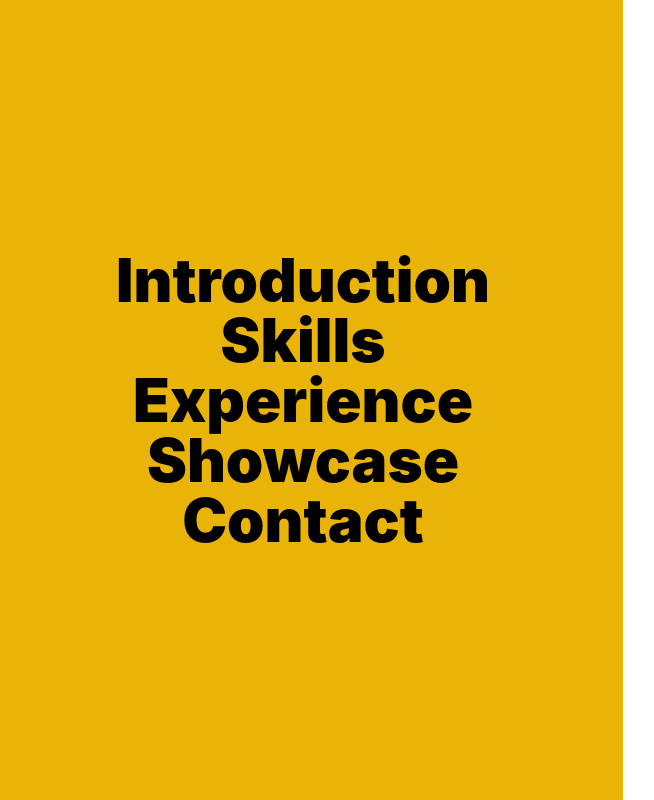
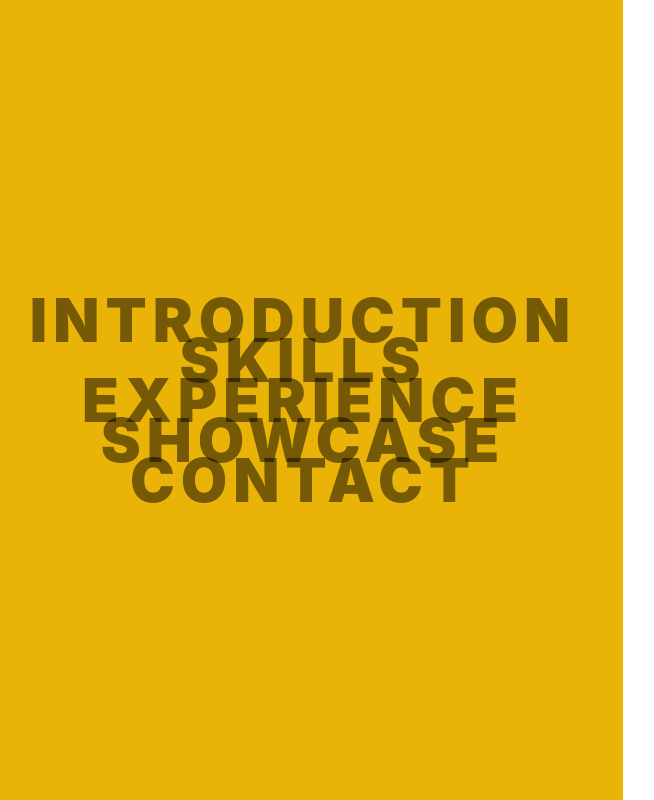
Before and after one commit to awaisanwar544/portfolio-v2, a Next.js app: page / in a window 1280 px wide. Shown: the whole page, without its empty margins (17-671 px from the left). Built offline with nearby package versions, Linux system fonts and the light colour scheme.

Commit message:
Add styling to navigation

```diff
--- /dev/null
+++ b/components/Navigation.tsx
@@ -0,0 +1,40 @@
+import Head from 'next/head'
+import Link from 'next/link'
+
+const Navigation = () => {
+  return (
+    <div>
+      <nav className="w-1/2 h-screen">
+        <ul className="bg-yellow-500 flex flex-col justify-center items-center w-100 h-screen text-6xl font-black tracking-widest uppercase -space-y-5">
+        <li className="text-black text-opacity-50 hover:text-white hover:text-opacity-80 hover:scale-110 transition">
+            <Link href="/">
+              <a>Introduction</a>
+            </Link>
+          </li>
+          <li className="text-black text-opacity-50 hover:text-white hover:text-opacity-80 hover:scale-110 transition">
+            <Link href="/skills">
+              <a>Skills</a>
+            </Link>
+          </li>
+          <li className="text-black text-opacity-50 hover:text-white hover:text-opacity-80 hover:scale-110 transition">
+            <Link href="/experience">
+              <a>Experience</a>
+            </Link>
+          </li>
+          <li className="text-black text-opacity-50 hover:text-white hover:text-opacity-80 hover:scale-110 transition">
+            <Link href="/showcase">
+              <a>Showcase</a>
+            </Link>
+          </li>
+          <li className="text-black text-opacity-50 hover:text-white hover:text-opacity-80 hover:scale-110 transition">
+            <Link href="/contact">
+              <a>Contact</a>
+            </Link>
+          </li>
+        </ul>
+      </nav>
+    </div>
+  )
+}
+
+export default Navigation
--- a/pages/index.tsx
+++ b/pages/index.tsx
@@ -1,5 +1,7 @@
 import type { NextPage } from 'next'
 import Head from 'next/head'
+import Link from 'next/link'
+import Navigation from '../components/Navigation'
 
 const Home: NextPage = () => {
   return (
@@ -11,25 +13,7 @@ const Home: NextPage = () => {
       </Head>
 
       <main>
-        <nav className="w-1/2 h-screen">
-          <ul className="bg-yellow-500 flex flex-col justify-center items-center w-100 h-screen text-6xl font-black">
-            <li>
-              <h1>Introduction</h1>
-            </li>
-            <li>
-              <h1>Skills</h1>
-            </li>
-            <li>
-              <h1>Experience</h1>
-            </li>
-            <li>
-              <h1>Showcase</h1>
-            </li>
-            <li>
-              <h1>Contact</h1>
-            </li>
-          </ul>
-        </nav>
+        <Navigation />
       </main>
     </div>
   )
```
